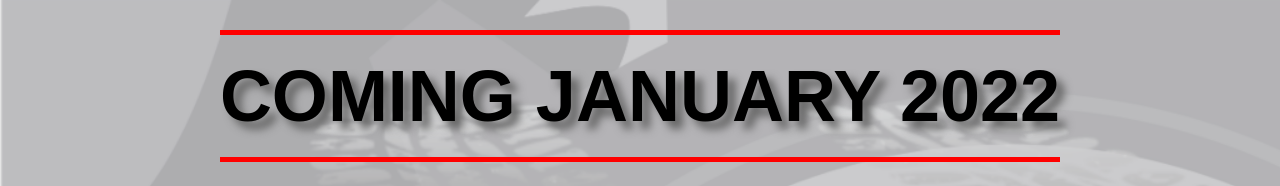
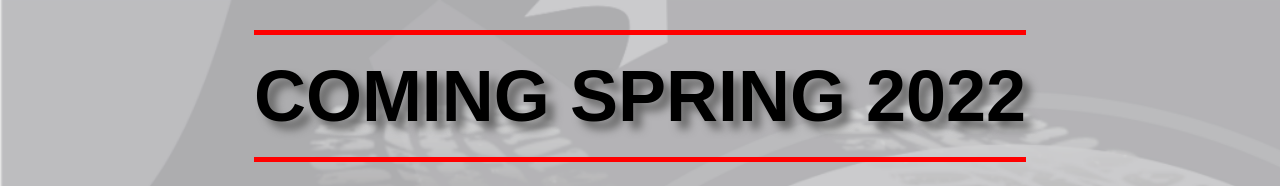
Before and after one commit to europarts/europarts.github.io, a plain HTML site: page index.html in a window 1280 px wide. Shown: the top 186 px of the page. Drawn offline with Linux system fonts and the light colour scheme.

Commit message:
Update index.html

```diff
--- a/index.html
+++ b/index.html
@@ -13,7 +13,7 @@
 <body>
     <div class="mainWrap">
         <div class="title">
-            <h2>COMING <nobr>JANUARY 2022</nobr></h2>
+            <h2>COMING <nobr>SPRING 2022</nobr></h2>
         </div>
         <img src="images/EP_logo2.png">
         <div class="blurb">
```
